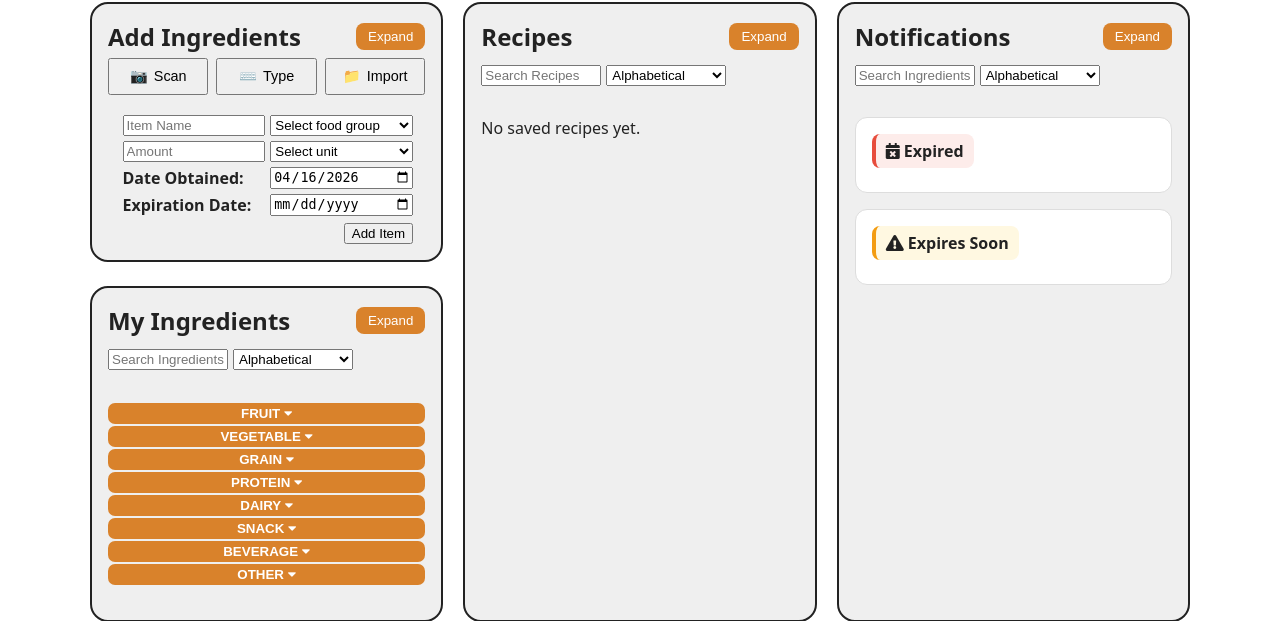
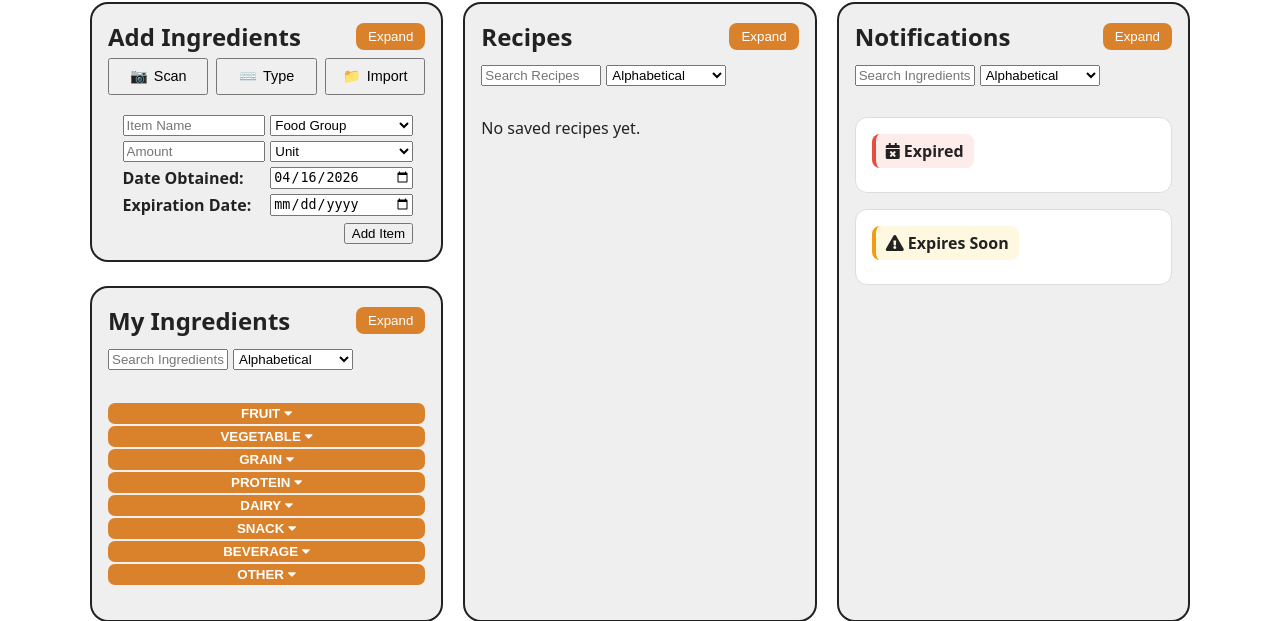
Before and after one commit to eleusink/my-pantry-dependabot, a Django app: page / in a window 1280 px wide. Shown: the part 181-802 px from the top of the page. Run offline with Django 4.2, Linux system fonts and the light colour scheme; the visitor is signed in with stand-in values (Sample User, id 1); data comes from the database, SQL or seed files in the repository; data that the repository does not hold is empty.

Commit message:
text / color consistency

```diff
--- a/your-local-code/Inventory/static/css/styles.css
+++ b/your-local-code/Inventory/static/css/styles.css
@@ -276,20 +276,18 @@ li.expired-symbol::before {
 }
 
 .normal-background {
-  /* background-color: rgba(255, 255, 255, 0.1); */
-  /* border-radius: 7px; */
   padding: 3px;
 }
 
 .expired-background {
   background-color: #fdecea;
   border-left: 4px solid #e74c3c;
+  padding: 3px;
 }
 
 .expiring-background {
   background-color: #fff8e1;
   border-left: 4px solid #f39c12;
-  border-radius: 7px;
   padding: 3px;
 }
 
--- a/your-local-code/Inventory/templates/home.html
+++ b/your-local-code/Inventory/templates/home.html
@@ -59,7 +59,7 @@
 								<div></div>
 								<input type="text" id="ingredient-name" name="name" placeholder="Item Name" required>
 								<select id="ingredient-food-group" name="food_group" required>
-									<option value="">Select food group</option>
+									<option value="">Food Group</option>
 									<option value="FR">Fruit</option>
 									<option value="VE">Vegetable</option>
 									<option value="GR">Grain</option>
@@ -76,7 +76,7 @@
 								<div></div>
 								<input type="number" id="ingredient-amount" name="quantity" placeholder="Amount" min="0.01" step="0.01" required>
 								<select id="ingredient-unit" name="unit_measurement" required>
-									<option value="">Select unit</option>
+									<option value="">Unit</option>
 									<option value="A">count</option>
 									<option value="OZ">oz</option>
 									<option value="LB">lb</option>
@@ -213,13 +213,17 @@
 			<div class="panel-body">
 				<div class="filter-section">
 					<div id="search-container">
-						<input type="text" id="search-bar-recipe" class="search-bar" placeholder="Search Recipes" autocomplete="off" autocapitalize="off" spellcheck="false" oninput="searchRecipes('search-bar-recipe','#recipes-panel')">
+						<input type="text" id="search-bar-recipe" class="search-bar"
+							placeholder="Search Recipes"
+							autocomplete="off" autocapitalize="off"
+							spellcheck="false"
+							oninput="searchRecipes('search-bar-recipe','#recipes-panel')">
 					</div>
 					<div class="filter-select-dropdown" style="width:200px;">
 						<select id="sort-dropdown-recipes" data-sort="recipes" data-container="#recipes-panel" onchange="sortRecipes(this, '#recipes-panel')">
 							<option value="alphabetical">Alphabetical</option>
 							<option value="time">Total Time</option>
-							<option value="ingredient-count">Number of Ingredients</option>
+							<option value="ingredient-count">Ingredient Count</option>
 						</select>
 					</div>
 				</div>
@@ -395,8 +399,6 @@
 {# Script is used to accurately replicate the correct fields for each item and to correctly edit or delete each item.  #}
 <script>
 	function sortRecipes(dropdownId, containerSelector)	{
-		debugger;
-		// const dropdown = document.getElementById(dropdownId);
 		const dropdown = typeof dropdownId === 'string'
 			? document.getElementById(dropdownId)
 			: dropdownId;
@@ -432,7 +434,6 @@
 	}
 
 	function sortIngredients(dropdownId, containerSelector) {
-		// const dropdown = document.getElementById(dropdownId);
 		const dropdown = typeof dropdownId === 'string'
 			? document.getElementById(dropdownId)
 			: dropdownId;
```
